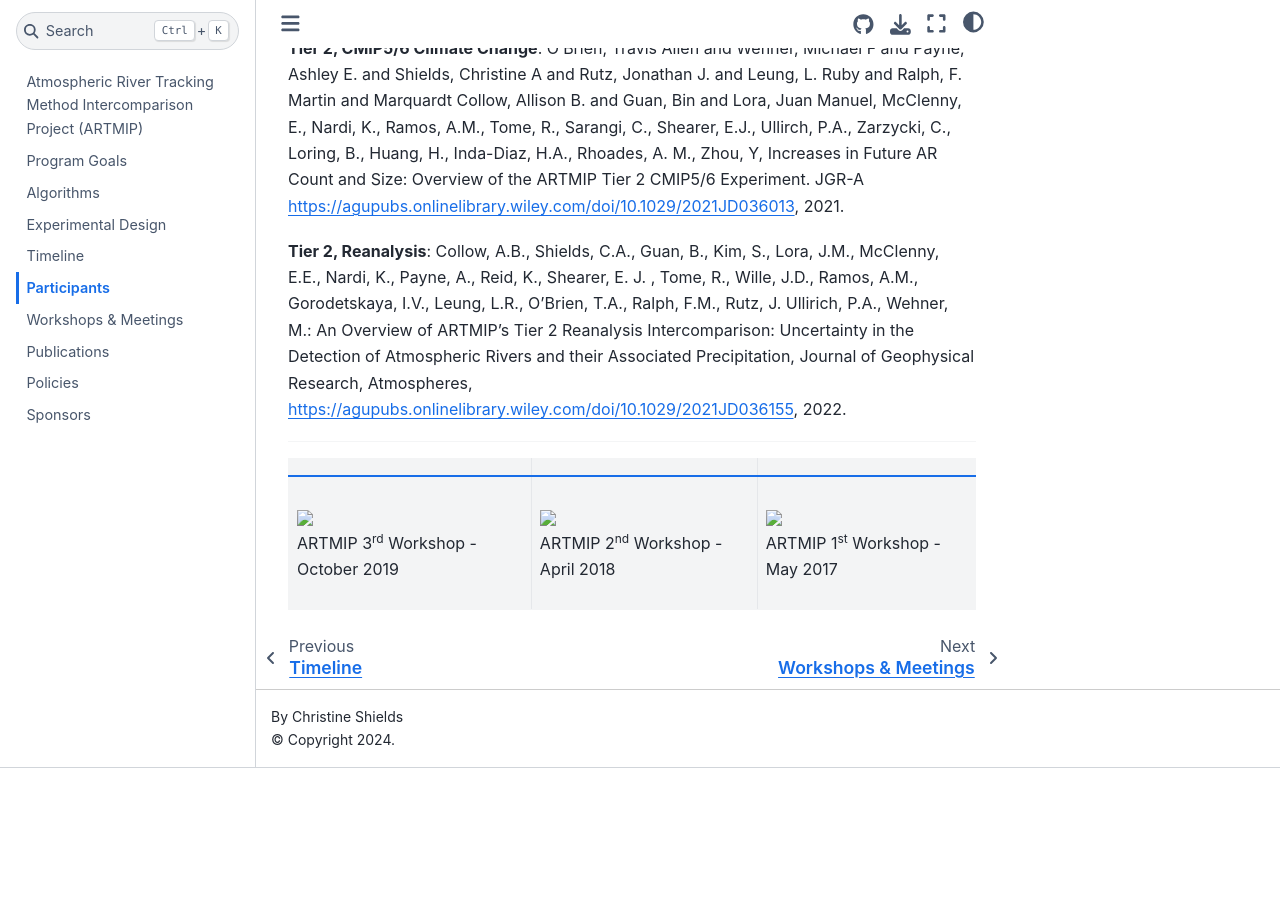
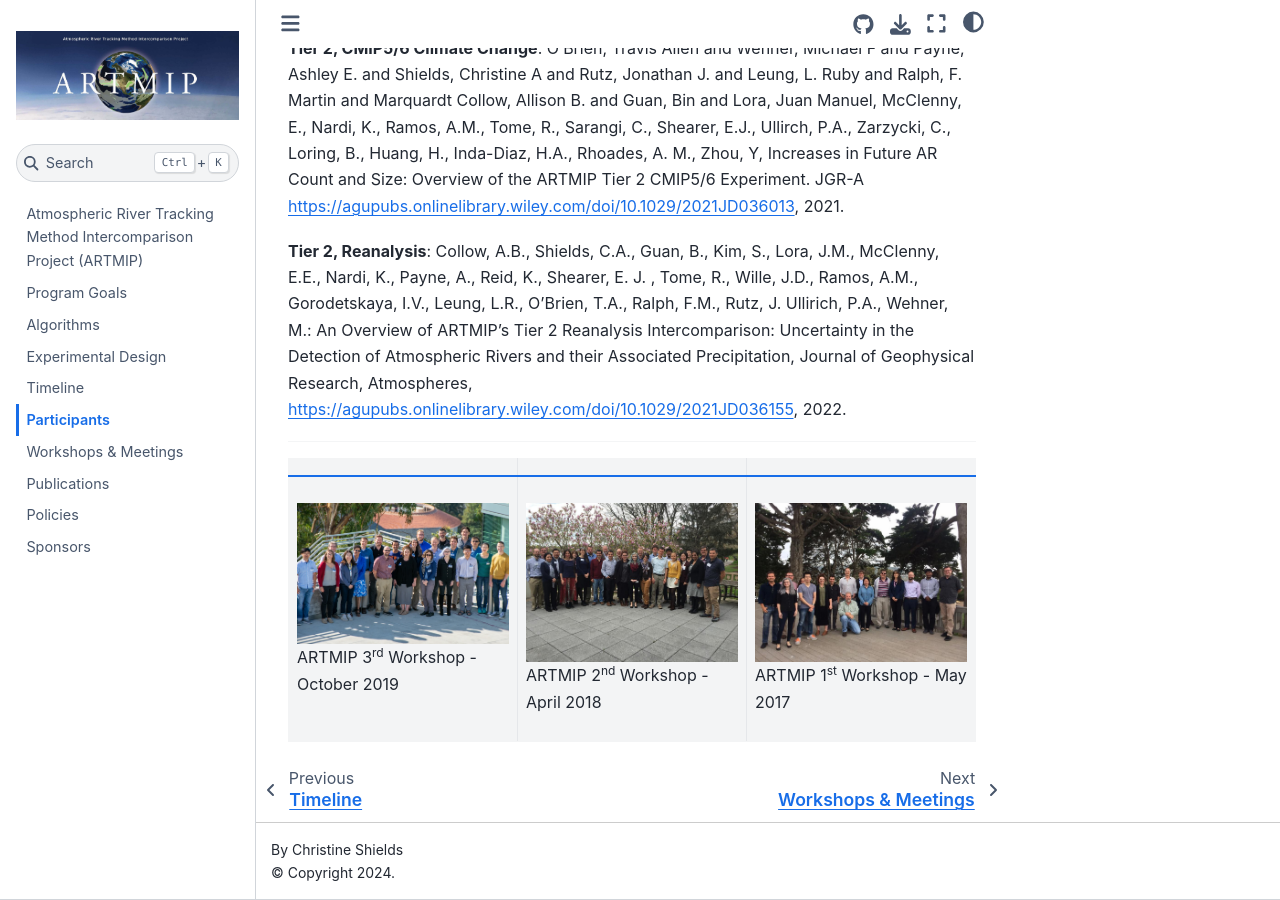
Before and after one commit to NCAR/ARTMIP, a Jupyter Book: the page built from book/participants.md, in a window 1280 px wide and 900 px high, scrolled down 860 px. Built offline with Jupyter Book 1.0.4 settings and Sphinx 7.4.7 and the Sphinx Book theme 1.1.4, drawn with Linux system fonts in a browser that asks for light colours; before the commit the page ends 1628 px from its top, so only the background shows below that.

Commit message:
Try adding parse section to allow html images

```diff
--- a/book/_config.yml
+++ b/book/_config.yml
@@ -10,26 +10,49 @@
 copyright                   : "2024"  # Copyright year to be placed in the footer
 logo                        : images/ARTMIP_logo.jpg  # A path to the book logo
 
+#######################################################################################
 # Whether to reexecute notebooks on each build.
 # See https://jupyterbook.org/content/execute.html
 execute:
   execute_notebooks: off
 
+#######################################################################################
+# Parse and render settings
+parse:
+  myst_enable_extensions:  # default extensions to enable in the myst parser. See https://myst-parser.readthedocs.io/en/latest/using/syntax-optional.html
+    # - amsmath
+    # - colon_fence
+    # - deflist
+    # - dollarmath
+    # - html_admonition
+    - html_image
+    #  - linkify
+    # - replacements
+    # - smartquotes
+    #  - substitution
+    #  - tasklist
+  #  myst_url_schemes: [mailto, http, https] # URI schemes that will be recognised as external URLs in Markdown links
+  #  myst_dmath_double_inline: true  # Allow display math ($$) within an inline context
+
+#######################################################################################
 # Define the name of the latex output file for PDF builds
 latex:
   latex_documents:
     targetname: book.tex
 
+#######################################################################################
 # Add a bibtex file so that we can create citations
 bibtex_bibfiles:
   - references.bib
 
+#######################################################################################
 # Information about where the book exists on the web
 repository:
   url: https://github.com/brmy4086/ARTMIP  # Online location of your book
   path_to_book: book  # Optional path to your book, relative to the repository root
   branch: main  # Which branch of the repository should be used when creating links (optional)
 
+#######################################################################################
 # Add GitHub buttons to your book
 # See https://jupyterbook.org/customize/config.html#add-a-link-to-your-repository
 html:
```
